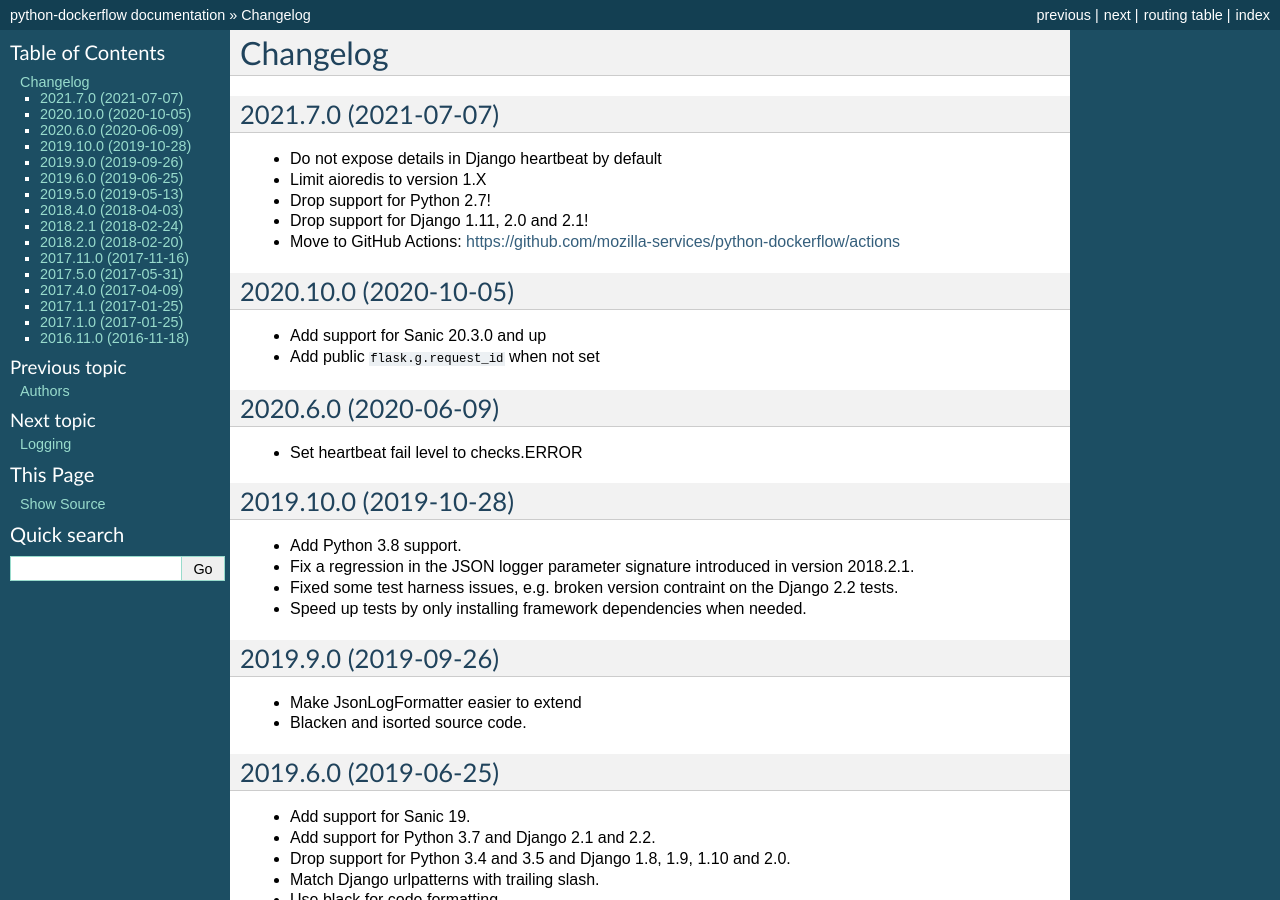
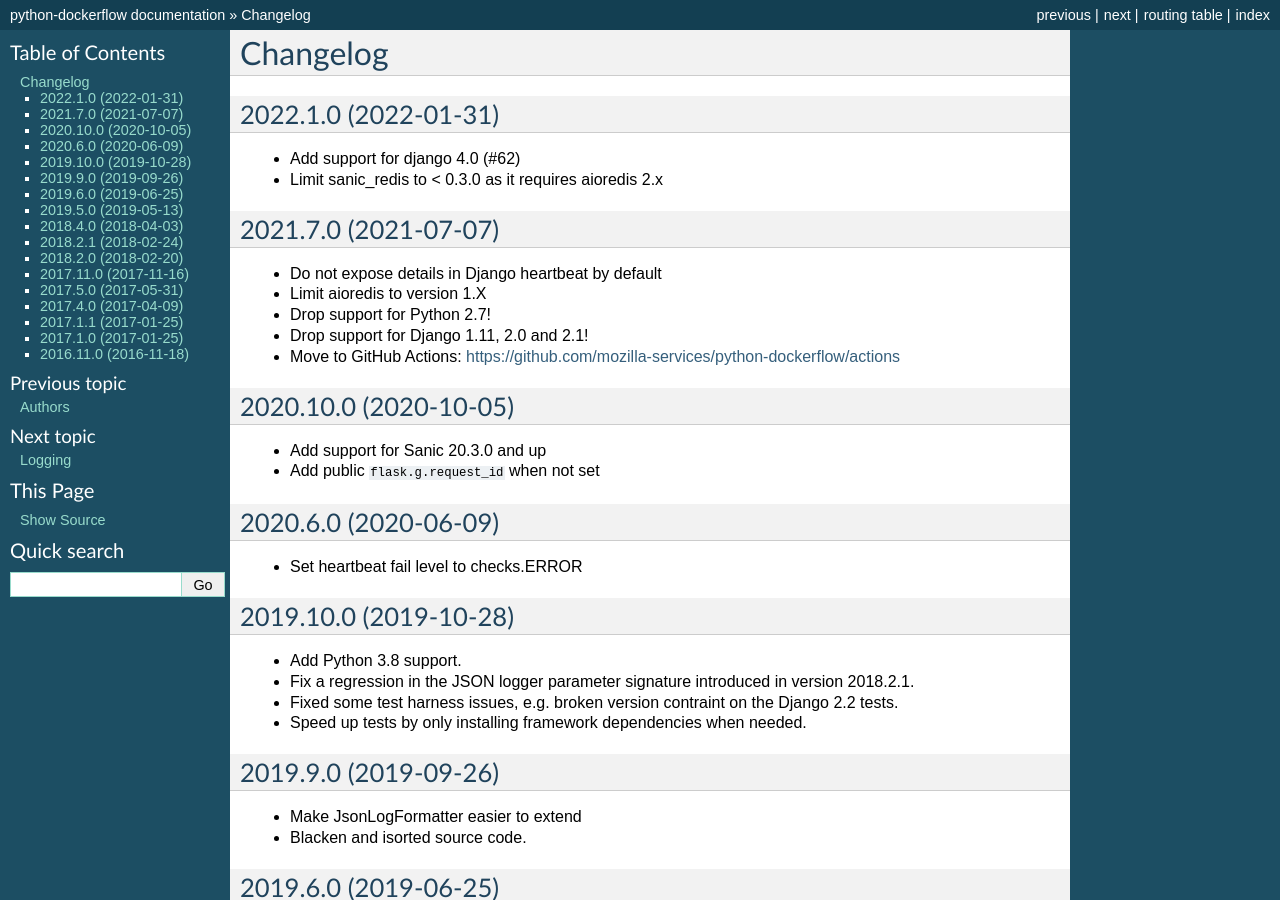
Before and after one commit to mozilla-services/python-dockerflow, a Sphinx documentation site: the page built from docs/changelog.rst, in a window 1280 px wide and 900 px high. Built offline with Sphinx 7.4.7, drawn with Linux system fonts in a browser that asks for light colours.

Commit message:
Update changelog for 2022.1.0

```diff
--- a/docs/changelog.rst
+++ b/docs/changelog.rst
@@ -1,5 +1,13 @@
 Changelog
 ---------
+
+2022.1.0 (2022-01-31)
+^^^^^^^^^^^^^^^^^^^^^
+
+- Add support for django 4.0 (#62)
+
+- Limit sanic_redis to < 0.3.0 as it requires aioredis 2.x
+
 
 2021.7.0 (2021-07-07)
 ^^^^^^^^^^^^^^^^^^^^^
```
